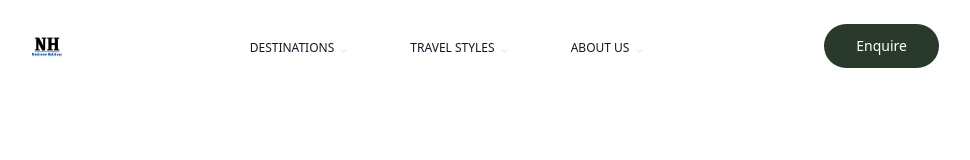
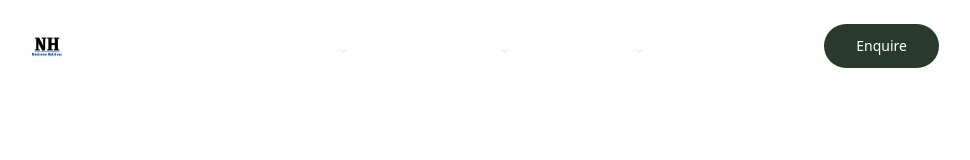
Before and after one commit to Prathamesh-Chavan-232/navicrow-website, a React (Vite) app: page /about in a window 1280 px wide. Shown: the top 160 px of the page, without its empty margins (157-1127 px from the left). Built offline with nearby package versions, Linux system fonts and the light colour scheme; a web font is replaced by a local one.

Commit message:
(fix): Text Color on Destinations Page

```diff
--- a/src/components/footer/ContactForm.jsx
+++ b/src/components/footer/ContactForm.jsx
@@ -64,7 +64,7 @@ export const ContactForm = () => {
 				</div>
 				{/* Button */}
 				<div className="p-8 flex items-center justify-center">
-					<button className="hidden px-8 py-3 border border-olive-green bg-transparent text-olive-green rounded-full baseline transition-color duration-200 hover:text-white md:block hover:bg-olive-green">
+					<button className="px-8 py-3 border border-olive-green bg-transparent text-olive-green rounded-full baseline transition-color duration-200 hover:text-white hover:bg-olive-green">
 						Subscribe
 					</button>
 				</div>
--- a/src/components/navbar/Header.jsx
+++ b/src/components/navbar/Header.jsx
@@ -46,7 +46,7 @@ export function Header() {
 const Navbar = () => {
 	function handleEnquire() {}
 	return (
-		<nav className={`mx-auto px-8 py-6 relative container`}>
+		<nav className={`mx-auto px-8 py-6 text-white relative container`}>
 			{/* Desktop Flex container */}
 			<div className="flex items-center justify-between">
 				<div className="logo">
--- a/src/pages/Destinations.jsx
+++ b/src/pages/Destinations.jsx
@@ -9,7 +9,7 @@ export const Destinations = () => {
 			animate={{ y: "0%" }}
 			transition={{ duration: 1.2, ease: "easeOut" }}
 			exit={{ opacity: 1 }}
-			className="absolute top-0 left-0 h-full w-full bg-gray-green"
+			className="absolute top-0 left-0 h-full w-full bg-gray-green text-white"
 		>
 			{/* <PageTransition /> */}
 			<Header />
```
